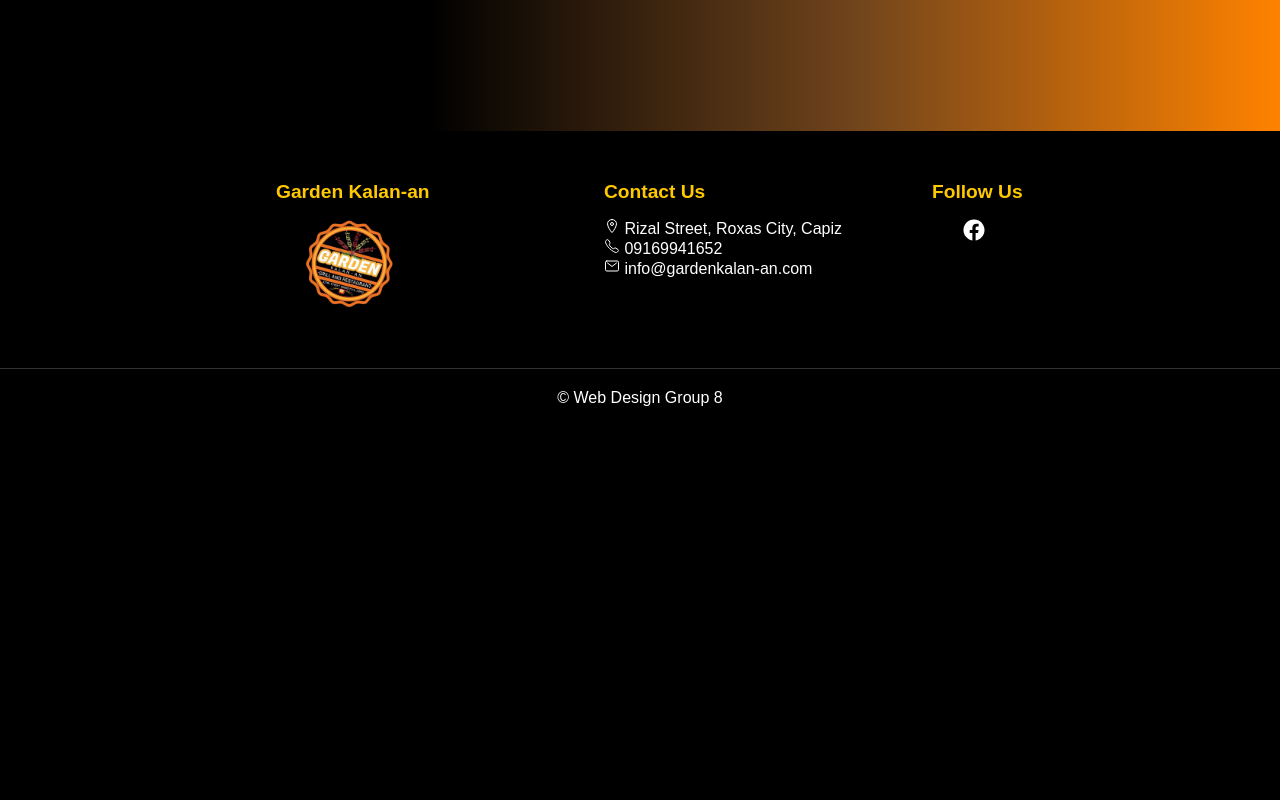
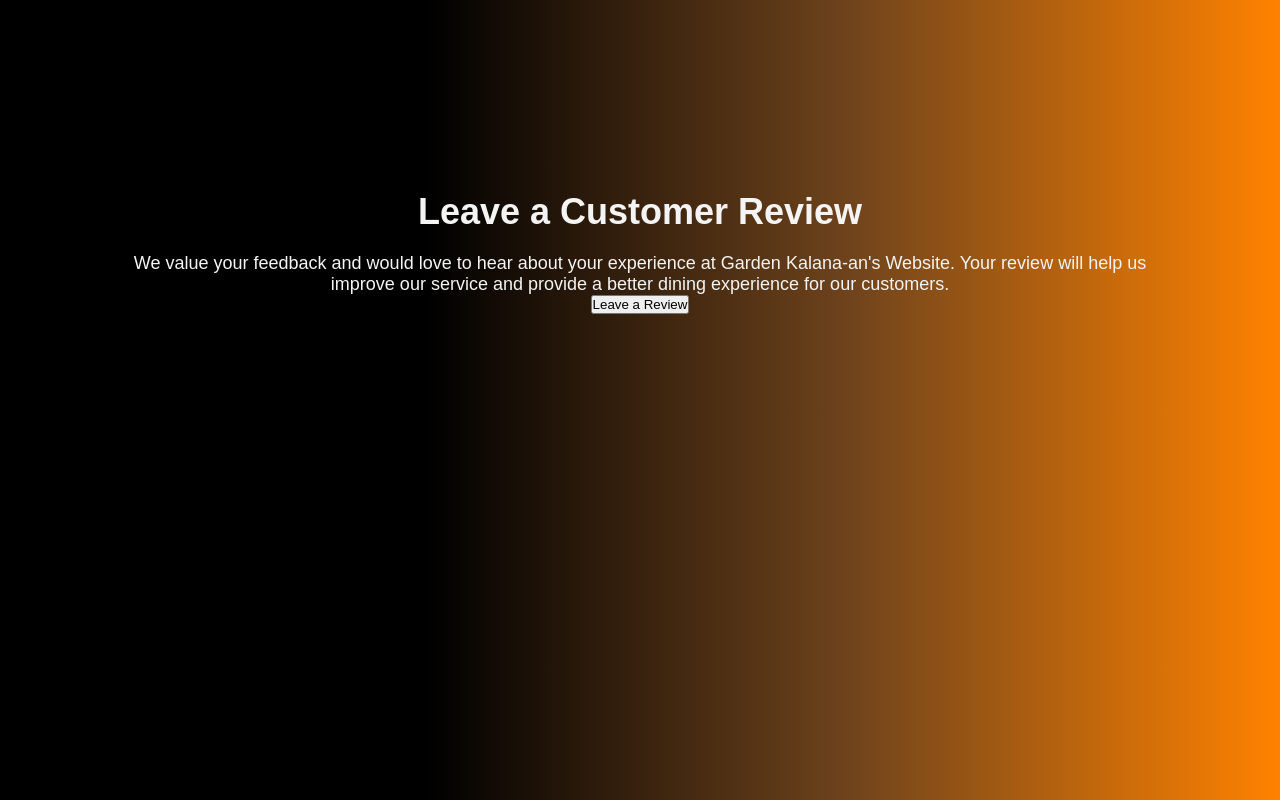
Before and after one commit to Codex12-afk/GardenKalan-an, a plain HTML site: page index.html in a window 1280 px wide. Shown: the part 4920-5720 px from the top of the page. Before the commit the page ends 5347 px from the top, so only its background shows below. Drawn offline with nearby package versions, Linux system fonts and the light colour scheme.

Commit message:
Add files via upload

```diff
--- a/index.html
+++ b/index.html
@@ -463,6 +463,19 @@
         </div>
     </section>
 
+
+    <!--Review Section-->
+    <section class="review-section">
+        <div class="feedback-form">
+            <h2>Leave a Customer Review</h2>
+            <p>We value your feedback and would love to hear about your experience at Garden Kalana-an's Website. Your review will help us improve our service and provide a better dining experience for our customers.</p>
+
+            <div class="button-container">
+                <button type="button" onclick="window.open('https://form.jotform.com/250080211905040')">Leave a Review</button>
+            </div>
+        </div>
+    </section>
+
     <!-- Footer Section -->
         <footer class="gk-footer">
             <div class="gk-footer-content">
```
